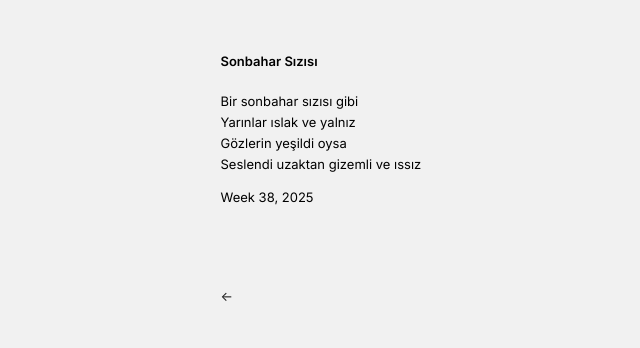
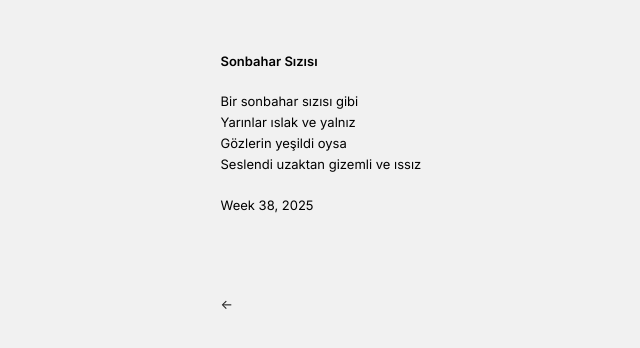
Before and after one commit to hayriartar/hayriartar.github.io, a Jekyll site: the page built from _posts/2025-09-24-sonbahar.md, in a window 1280 px wide. Shown: the top 348 px of the page, without its empty margins (212-852 px from the left). Built offline with Jekyll 4.4.1, drawn with Linux system fonts in a browser that asks for light colours.

Commit message:
Add styles for post-custom-date in custom.css
Added styles for post-custom-date class.

```diff
--- a/assets/css/custom.css
+++ b/assets/css/custom.css
@@ -93,6 +93,12 @@
     font-weight: 400;
 }
 
+.post-custom-date {
+        margin-top: 1.6em;
+        color: #444;
+        display: block;
+}
+
 .back-nav {
     margin-top: 6rem;
     padding-bottom: 2rem;
@@ -153,6 +159,14 @@
         top: 0;
     transform: translateY(0);
     }
+
+
+.post-custom-date {
+
+        font-size: 14px;
+}
+
+
     .back-nav {
         margin-top: 4rem;
     }
```
